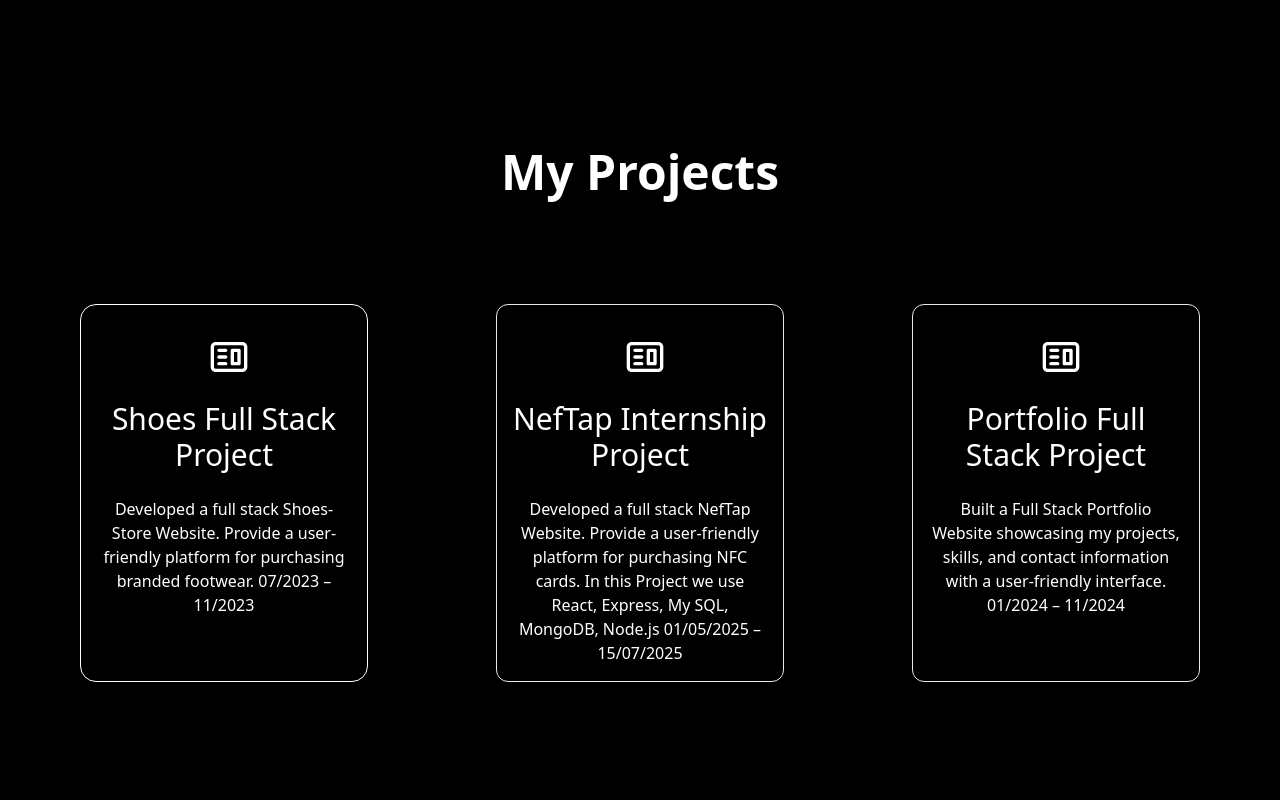
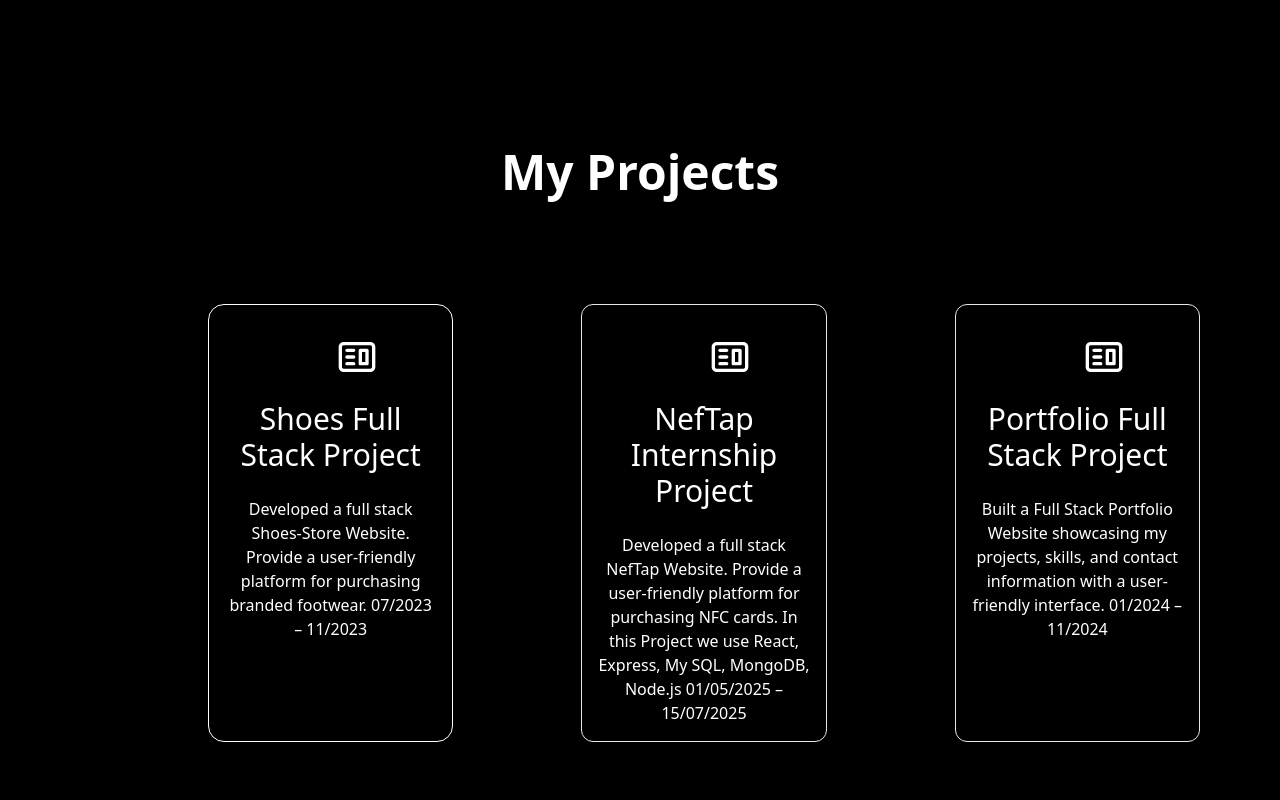
Before and after one commit to PradhumanSinghNaruka/Portfolio-Pradhuman-Singh, a React (Create React App) app: page / in a window 1280 px wide. Shown: the part 2040-2840 px from the top of the page. Built offline with nearby package versions, Linux system fonts and the light colour scheme.

Commit message:
Update Cards.js

```diff
--- a/src/components/Cards.js
+++ b/src/components/Cards.js
@@ -12,7 +12,7 @@ function Cards() {
         </marquee>
       </div>
 
-      <div className="max-w-screen-2xl container mx-auto px-4 md:px-20 bg-black mt-4">
+      <div className="max-w-screen-2xl container mx-auto space-x-3 md:space-x-32 justify-center px-4 md:px-20 bg-black mt-4 ">
         <div className="mt-4 p-3">
           <h1 className="font-semibold md:font-bold mt-4 text-2xl md:text-5xl text-center flex flex-wrap justify-center gap-2">
             My Projects
```
